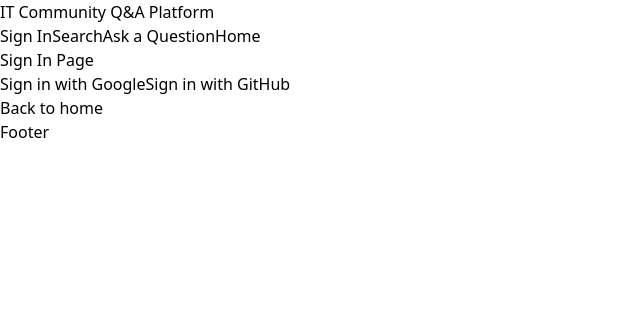
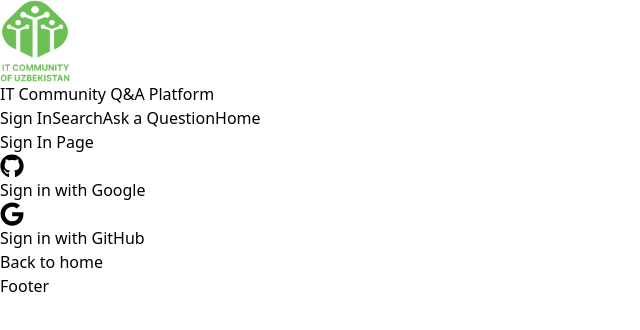
Before and after one commit to Zilola-Nazarova/itcom-qa, a Next.js app in the folder apps/web/: page /signin in a window 1280 px wide. Shown: the top 330 px of the page, without its empty margins (0-640 px from the left). Built offline with nearby package versions, Linux system fonts and the light colour scheme.

Commit message:
chores: test if icons and images can be displayed, install necessary dependencies

```diff
--- a/apps/web/app/components/Header.tsx
+++ b/apps/web/app/components/Header.tsx
@@ -1,9 +1,18 @@
 import Link from "next/link";
+import Image from "next/image";
+import Logo from "./itcom-logo.png";
 
 export default function Header() {
   return (
     <header>
       <nav>
+        <Image
+          src={Logo}
+          alt="IT Community Logo"
+          width={70}
+          quality={100}
+          placeholder="blur"
+        />
         <h1>IT Community Q&A Platform</h1>
         <Link href="/signin">Sign In</Link>
         <Link href="/search">Search</Link>
--- a/apps/web/app/signin/page.tsx
+++ b/apps/web/app/signin/page.tsx
@@ -3,6 +3,7 @@
 import { signIn } from "next-auth/react";
 import { useSearchParams } from "next/navigation";
 import Link from "next/link";
+import { FaGithub, FaGoogle } from "react-icons/fa";
 
 export default function SignInPage() {
   const searchParams = useSearchParams();
@@ -12,10 +13,12 @@ export default function SignInPage() {
     <div>
       <h2>Sign In Page</h2>
 
+      <FaGithub size={24} />
       <button onClick={() => signIn("google", { callbackUrl })}>
         Sign in with Google
       </button>
 
+      <FaGoogle size={24} />
       <button onClick={() => signIn("github", { callbackUrl })}>
         Sign in with GitHub
       </button>
--- a/apps/web/package.json
+++ b/apps/web/package.json
@@ -15,7 +15,8 @@
     "next": "15.3.5",
     "next-auth": "^4.24.11",
     "react": "^19.0.0",
-    "react-dom": "^19.0.0"
+    "react-dom": "^19.0.0",
+    "react-icons": "^5.5.0"
   },
   "devDependencies": {
     "@eslint/eslintrc": "^3",
```
Also changed, not shown: apps/web/app/components/itcom-logo.png (added), 1 other file (tests, documents, lock files or other folders).
